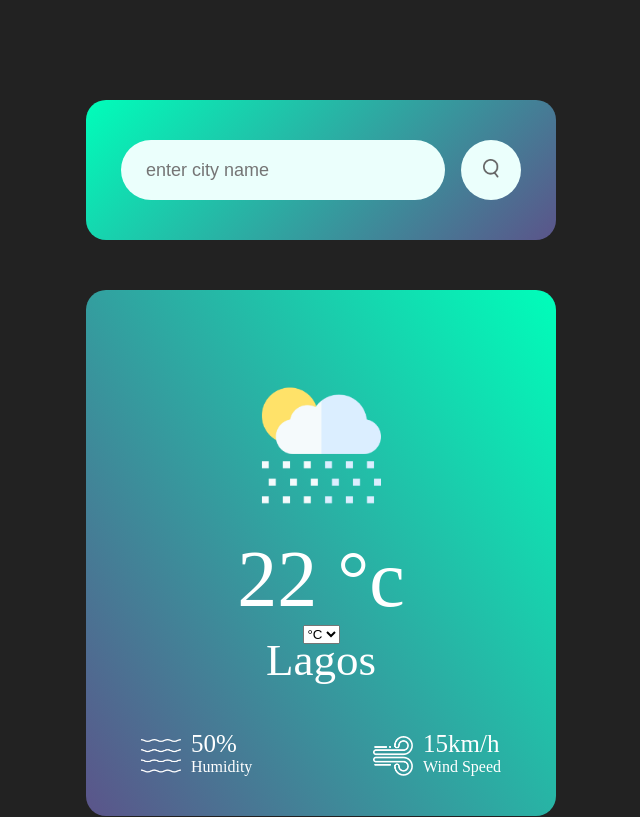
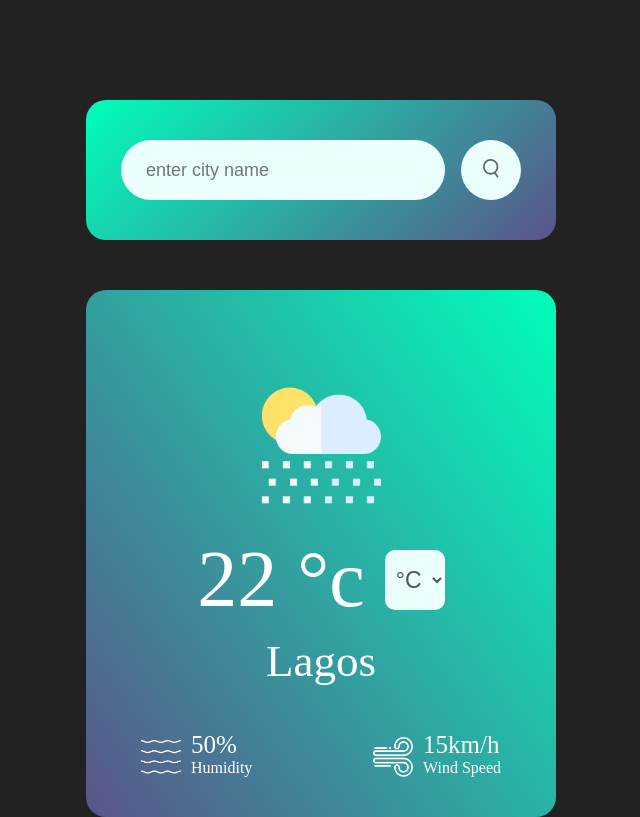
Before and after one commit to Mogle7Arkad/weathercast, a plain HTML site: page index.html in a window 1280 px wide. Shown: the whole page, without its empty margins (319-959 px from the left). Drawn offline with Linux system fonts and the light colour scheme.

Commit message:
styled the select tag

```diff
--- a/style.css
+++ b/style.css
@@ -69,6 +69,25 @@ body{
     margin-top: 30px;
 }
 
+.temperature{
+    display: flex;
+    align-items: center;
+    justify-content: center;
+}
+
+.select-box{
+    border: none;
+    outline: none;
+    text-align: center;
+    background: #ebfffc;
+    color: #555;
+    margin-left: 20px;
+    width: 60px;
+    height: 60px;
+    border-radius: 10px;
+    font-size: 23px;
+}
+
 .cast h1{
     font-size: 80px;
     font-weight: 500;
@@ -77,7 +96,7 @@ body{
 .cast h2{
     font-size: 45px;
     font-weight: 400;
-    margin-top: -10px;
+    margin-top: 10px;
 }
 
 .more-elements{
```
